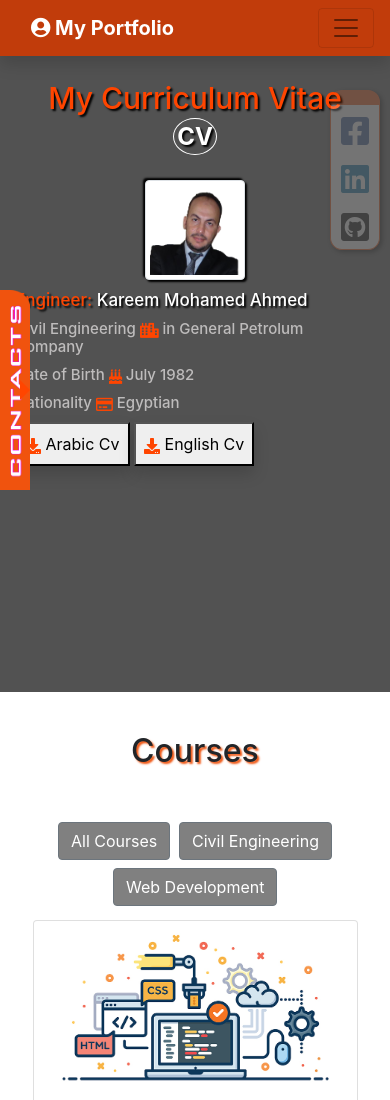
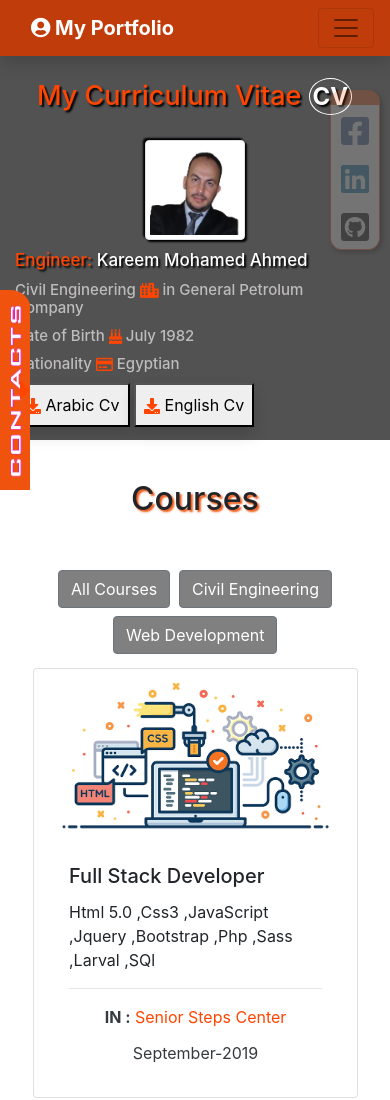
Before and after one commit to kareem-osman/kareem-osman.github.io, a plain HTML site: page index.html in a window 390 px wide. Shown: the top 1100 px of the page. Drawn offline with Linux system fonts and the light colour scheme.

Commit message:
25-12-2019-ver4

```diff
--- a/css/style_responsive.css
+++ b/css/style_responsive.css
@@ -27,10 +27,10 @@
 @media  screen and (max-width:450px){
 html{font-size: 7px;}
 .container{width: 100%;}
-#header {height: 82vh !important;}
+#header {height: 440px !important;}
 #header  .empty{height: 60px !important;}
 #header .overlay #contact{top: 214px !important;}
-#header .overlay #main_title h1{font-size: 30px !important;}
+#header .overlay #main_title h1{font-size: 27px !important;}
 #header #main_title{margin: 20px auto !important;}
 #header .overlay .data h2 {margin-top: 10px !important;font-size: 17px;}
 #header .overlay .data h5 {margin: 10px 0 !important;font-size: 15px;}
```
